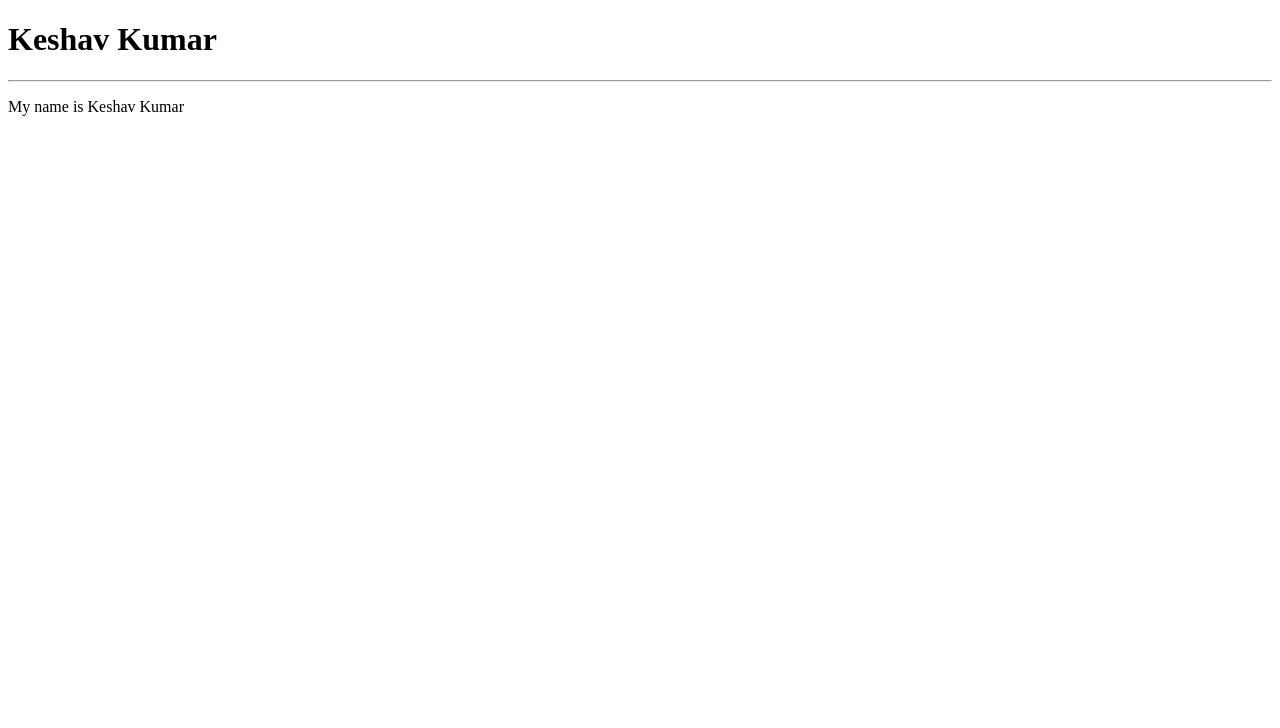
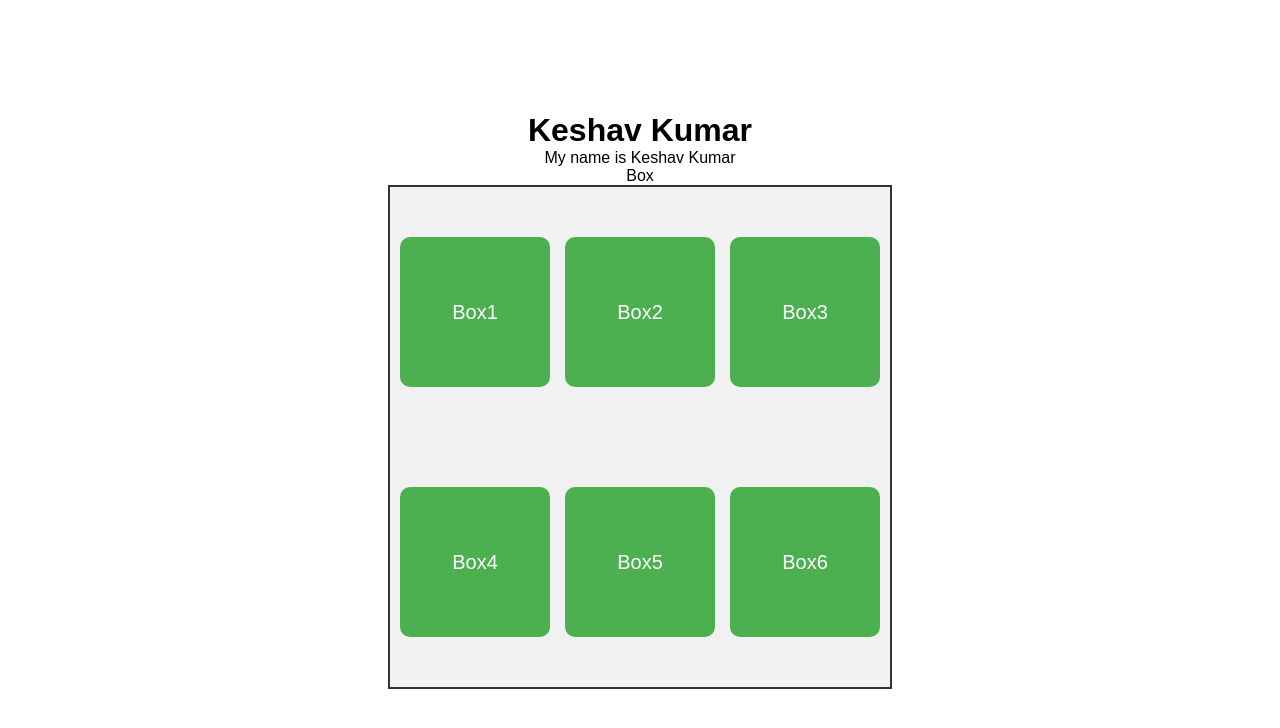
Before and after one commit to Kesharkumar/apnacollage_works, a plain HTML site: page index.html in a window 1280 px wide. Drawn offline with Linux system fonts and the light colour scheme.

Commit message:
box aligment

```diff
--- a/index.html
+++ b/index.html
@@ -1,11 +1,15 @@
 <!DOCTYPE html>
 <html lang="en">
+
 <head>
     <meta charset="UTF-8">
     <meta name="viewport" content="width=device-width, initial-scale=1.0">
     <title>GitHub</title>
 
+    <link rel="stylesheet" href="style.css">
+
 </head>
+
 <body>
 
     <h1>Keshav Kumar</h1>
@@ -13,5 +17,19 @@
 
     <p>My name is Keshav Kumar</p>
 
+    <div id="container">
+        <div id="box">Box</div>
+    </div>
+
+
+    <div class="container">
+        <div class="box">Box1</div>
+        <div class="box">Box2</div>
+        <div class="box">Box3</div>
+        <div class="box">Box4</div>
+        <div class="box">Box5</div>
+        <div class="box">Box6</div>
+    </div>
 </body>
+
 </html>
--- a/style.css
+++ b/style.css
@@ -3,3 +3,42 @@
   padding: 0;
   border: 0;
 }
+
+/* Basic styling */
+body {
+  display: flex;
+  flex-direction: column;
+  justify-content: center;
+  align-items: center;
+  height: 100vh;
+  margin: 0;
+  font-family: Arial, sans-serif;
+}
+
+/* Big box styles */
+.container {
+  display: flex;
+  flex-wrap: wrap;
+  justify-content:space-evenly;
+  align-items: center;
+  width: 500px;
+  height: 500px;
+  background-color: #f1f1f1;
+  border: 2px solid #333;
+}
+
+/* Small box styles */
+.box {
+  /* display: flex;
+  justify-content: center;
+  align-items: center; */
+  width: 150px;
+  height: 150px;
+  margin: 5px;
+  background-color: #4CAF50;
+  color: white;
+  font-size: 20px;
+  border-radius: 10px;
+  text-align: center;
+  line-height: 150px;
+}
```
